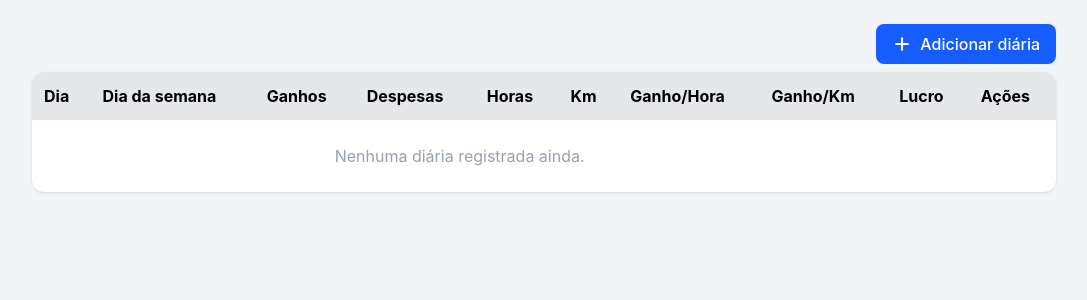
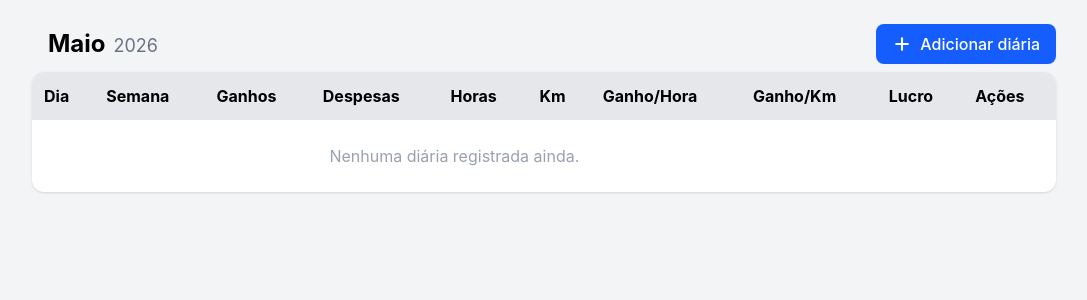
Before and after one commit to rodrigovalentimrs/driver-daily-dashboard, a React (Vite) app: page / in a window 1280 px wide. Shown: the top 300 px of the page, without its empty margins (96-1183 px from the left). Built offline with nearby package versions, Linux system fonts and the light colour scheme.

Commit message:
feat: adiciona exibição dinâmica de mês e ano no cabeçalho

```diff
--- a/src/pages/Daily/DailyPage.jsx
+++ b/src/pages/Daily/DailyPage.jsx
@@ -4,6 +4,7 @@ import { DailyTable } from "./components/DailyTable";
 import { Modal } from "@/components/Modal";
 import { Button } from "@/components/ui/Button";
 import { Plus } from "lucide-react";
+import { getCurrentMonthYear } from "./utils/getCurrentMonthYear";
 
 export function DailyPage() {
   const {
@@ -20,12 +21,20 @@ export function DailyPage() {
     editId,
   } = useDailyData();
 
+  const { month, year } = getCurrentMonthYear();
+
   return (
     <main className="min-h-screen bg-gray-100 p-6">
       <div className="max-w-5xl mx-auto flex flex-col gap-2">
-        <div className="flex justify-end">
-          <Button onClick={openModal} className="flex items-center gap-2 px-4">
-            <Plus className="w-5 h-5 stroke-[2.5]"/>Adicionar diária
+        <div className="flex justify-between items-center">
+          <div className="flex items-baseline gap-2 px-4">
+            <h2 className="text-2xl font-bold capitalize">{month}</h2>
+            <span className="text-lg text-gray-500">{year}</span>{" "}
+          </div>
+
+          <Button onClick={openModal} className="flex items-center gap-2">
+            <Plus className="w-5 h-5 stroke-[2.5]" />
+            Adicionar diária
           </Button>
         </div>
         <Modal isOpen={isModalOpen} onClose={closeModal}>
--- a/src/pages/Daily/components/DailyForm.jsx
+++ b/src/pages/Daily/components/DailyForm.jsx
@@ -16,7 +16,6 @@ export function DailyForm({
         <h2 className="text-2xl font-bold">
           {editId ? "Editar diária" : "Adicionar diária"}
         </h2>
-
         <Button onClick={closeModal} variant="ghost" type="button">
           <X size={18} />
         </Button>
--- a/src/pages/Daily/components/DailyTable.jsx
+++ b/src/pages/Daily/components/DailyTable.jsx
@@ -6,7 +6,7 @@ export function DailyTable({ list, startEditData, deleteData }) {
       <thead className="bg-gray-200">
         <tr className="text-left">
           <th className="p-3">Dia</th>
-          <th className="p-3">Dia da semana</th>
+          <th className="p-3">Semana</th>
           <th className="p-3">Ganhos</th>
           <th className="p-3">Despesas</th>
           <th className="p-3">Horas</th>
--- /dev/null
+++ b/src/pages/Daily/utils/getCurrentMonthYear.js
@@ -0,0 +1,10 @@
+export function getCurrentMonthYear() {
+  const currentDate = new Date();
+
+  return {
+    month: currentDate.toLocaleDateString("pt-BR", {
+      month: "long",
+    }),
+    year: currentDate.getFullYear(),
+  };
+}
```
